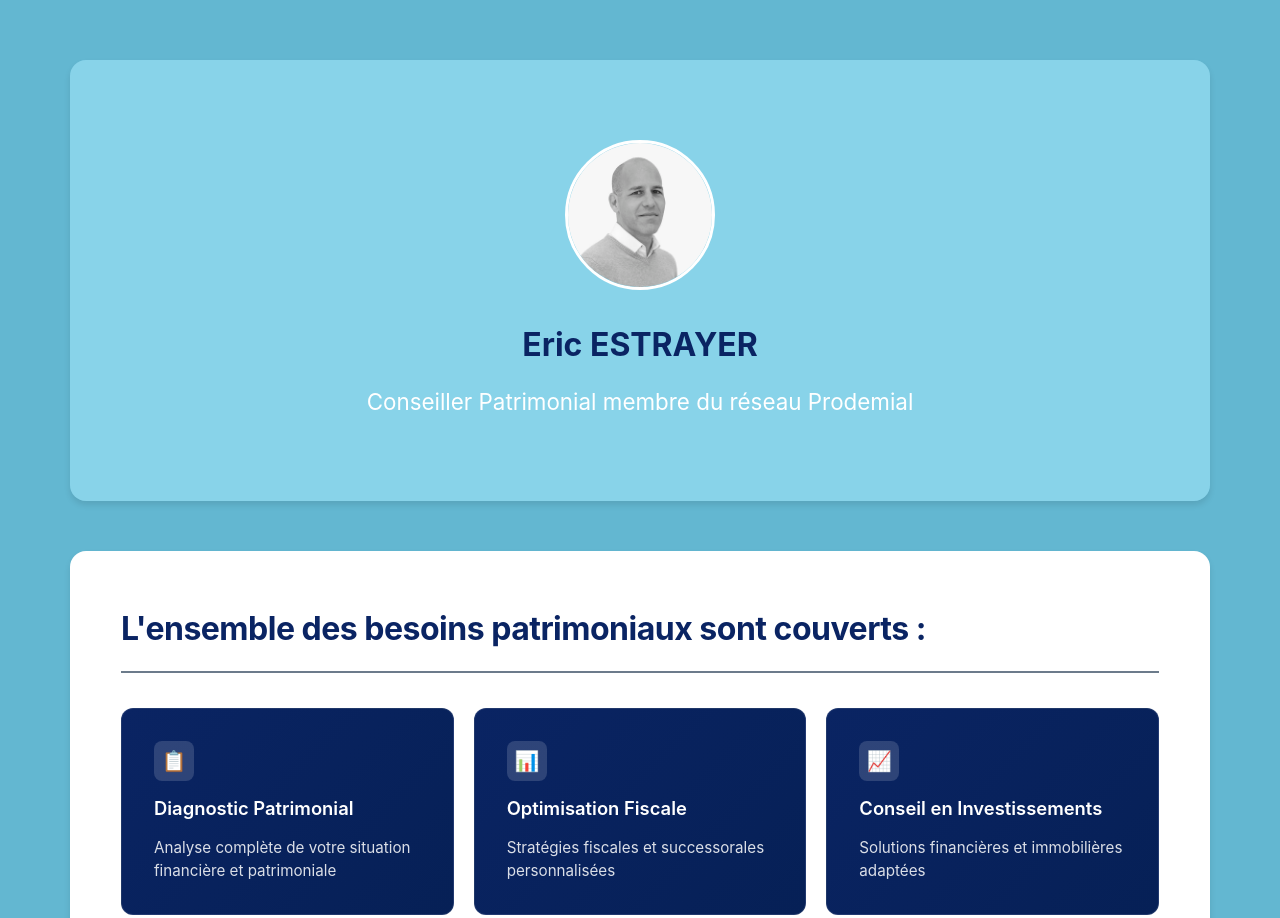
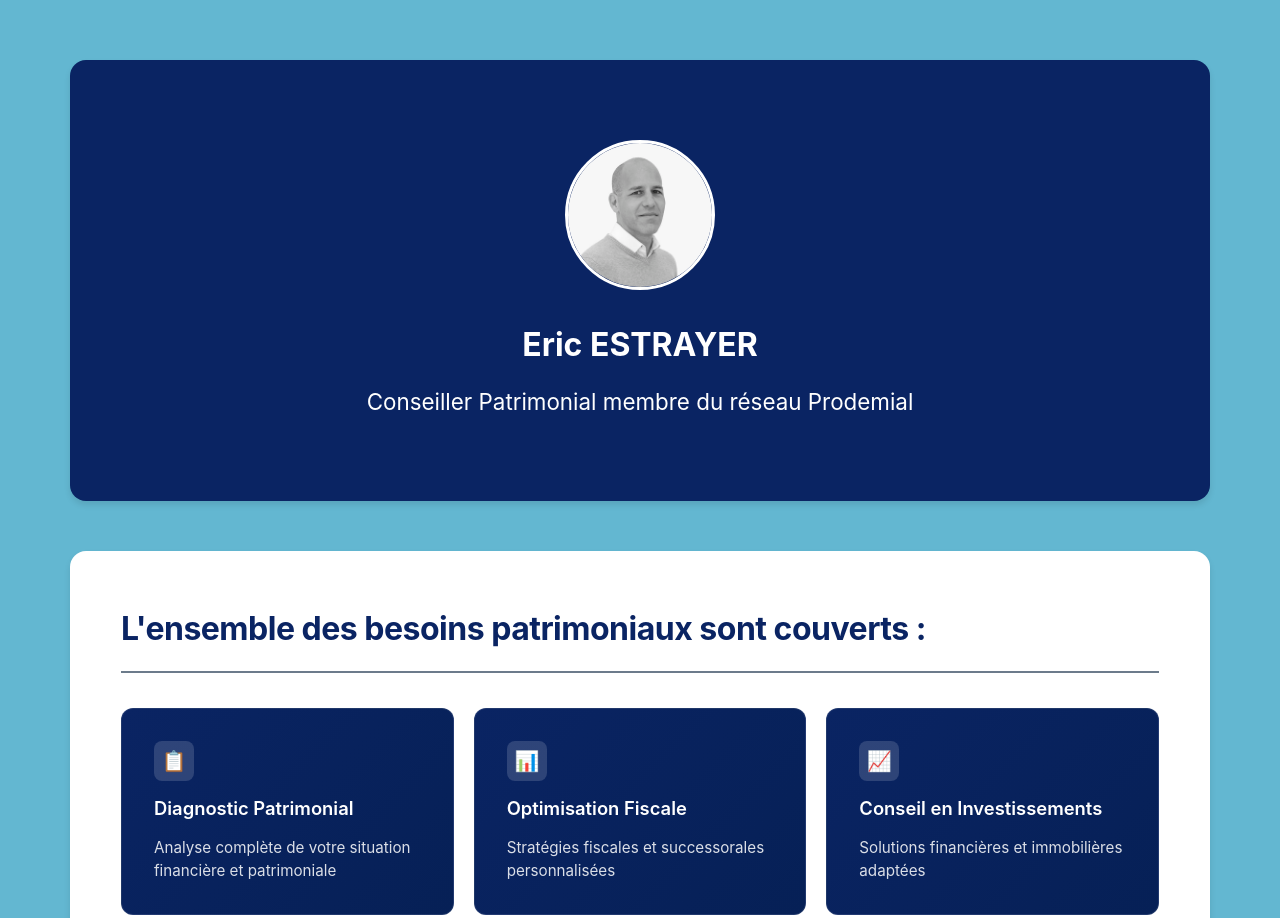
Before and after one commit to ESTRAYER-ERIC/prodemial, a plain HTML site: page index.html in a window 1280 px wide. Shown: the top 918 px of the page. Drawn offline with Linux system fonts and the light colour scheme.

Commit message:
header bleu marine

```diff
--- a/index.html
+++ b/index.html
@@ -33,7 +33,7 @@
         }
 
         header {
-            background: var(--turquoise);
+            background: var(--bleu-marine);
             color: white;
             padding: 80px 40px;
             text-align: center;
@@ -45,7 +45,6 @@
         header h1 {
             font-size: 2em;
             margin-bottom: 10px;
-            color: var(--bleu-marine);
         }
 
         header .subtitle {
```
